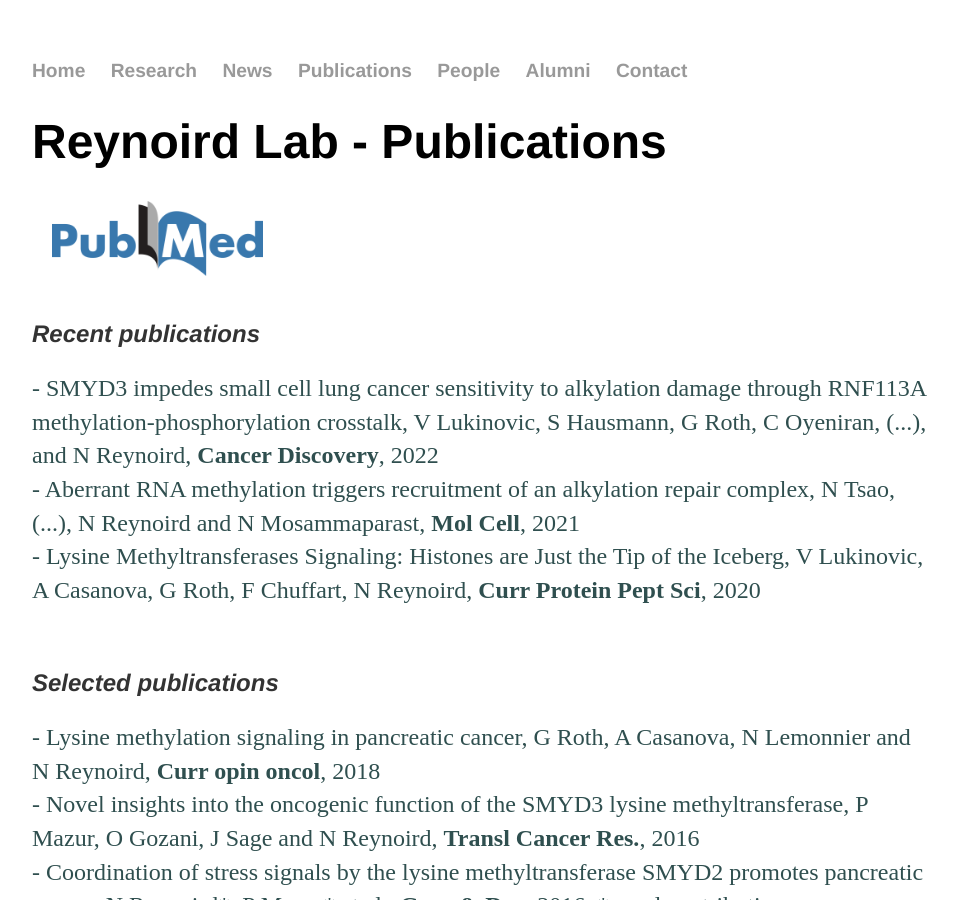
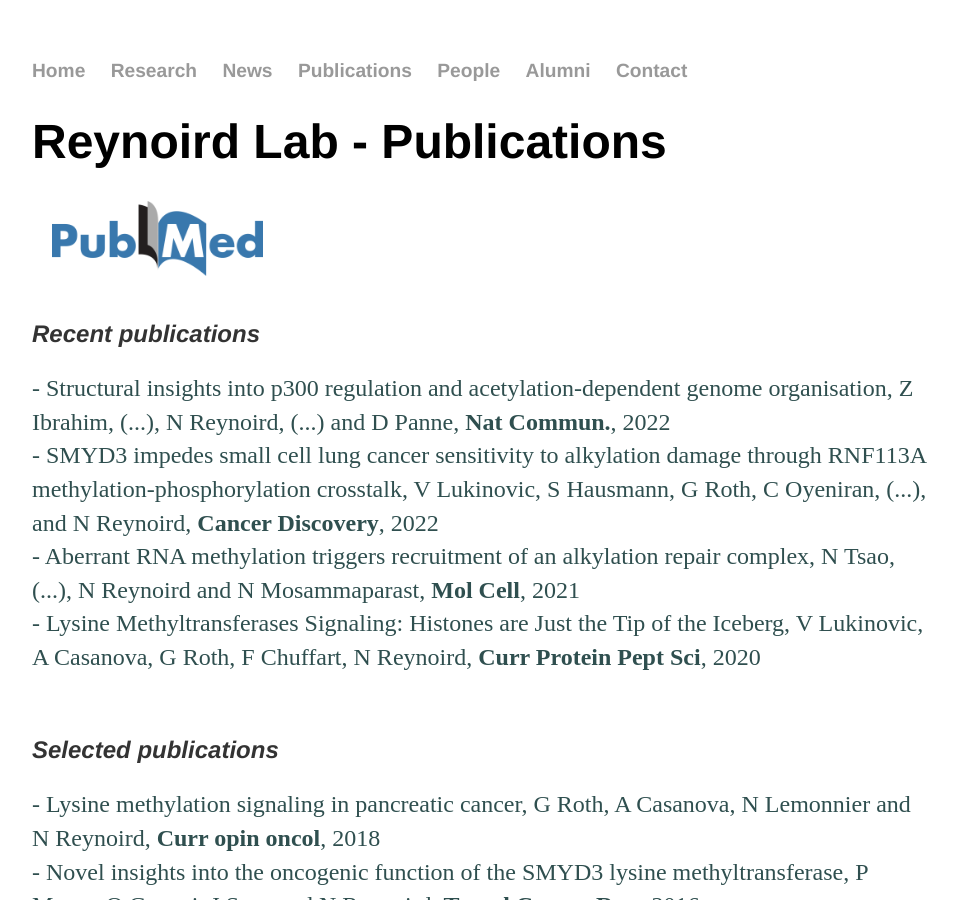
Before and after one commit to Reynoird-Lab/Reynoird-lab.github.io, a Jekyll site: the page built from Publications/index.html, in a window 1280 px wide and 900 px high. Shown: the whole window, without its empty margins (160-1118 px from the left). Built offline with Jekyll 4.4.1, drawn with Linux system fonts in a browser that asks for light colours; Markdown is read by kramdown in place of the engine named in the settings.

Commit message:
Update index.html

```diff
--- a/Publications/index.html
+++ b/Publications/index.html
@@ -10,10 +10,13 @@ title: Publications
 
 <h2> <i> Recent publications </i> </h2>
 <p>
+<a href="https://pubmed.ncbi.nlm.nih.gov/36522330/" style="color:DARKSLATEGRAY;"> - Structural insights into p300 regulation and acetylation-dependent genome organisation, Z Ibrahim, (...), N Reynoird, (...) and D Panne, <b>Nat Commun.</b>, 2022 </a <br>
+<br>
 <a href="https://pubmed.ncbi.nlm.nih.gov/35819319/" style="color:DARKSLATEGRAY;"> - SMYD3 impedes small cell lung cancer sensitivity to alkylation damage through RNF113A methylation-phosphorylation crosstalk, V Lukinovic, S Hausmann, G Roth, C Oyeniran, (...), and N Reynoird, <b>Cancer Discovery</b>, 2022 </a <br>
 <br>
 <a href="https://pubmed.ncbi.nlm.nih.gov/34686315/" style="color:DARKSLATEGRAY;"> - Aberrant RNA methylation triggers recruitment of an alkylation repair complex, N Tsao, (...), N Reynoird and N Mosammaparast, <b>Mol Cell</b>, 2021 </a <br>
-<br> <a href="https://pubmed.ncbi.nlm.nih.gov/31894745/" style="color:DARKSLATEGRAY;"> - Lysine Methyltransferases Signaling: Histones are Just the Tip of the Iceberg, V Lukinovic, A Casanova, G Roth, F Chuffart, N Reynoird, <b>Curr Protein Pept Sci</b>, 2020 </a <br>
+<br>
+<a href="https://pubmed.ncbi.nlm.nih.gov/31894745/" style="color:DARKSLATEGRAY;"> - Lysine Methyltransferases Signaling: Histones are Just the Tip of the Iceberg, V Lukinovic, A Casanova, G Roth, F Chuffart, N Reynoird, <b>Curr Protein Pept Sci</b>, 2020 </a <br>
 </p>
 <br>
 <h2> <i> Selected publications </i> </h2>
```
